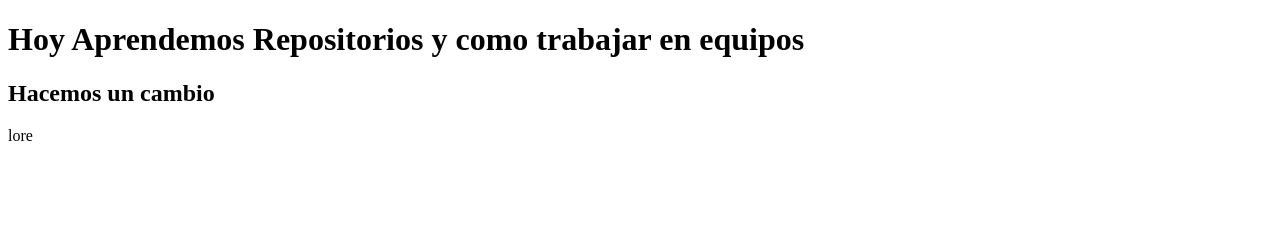
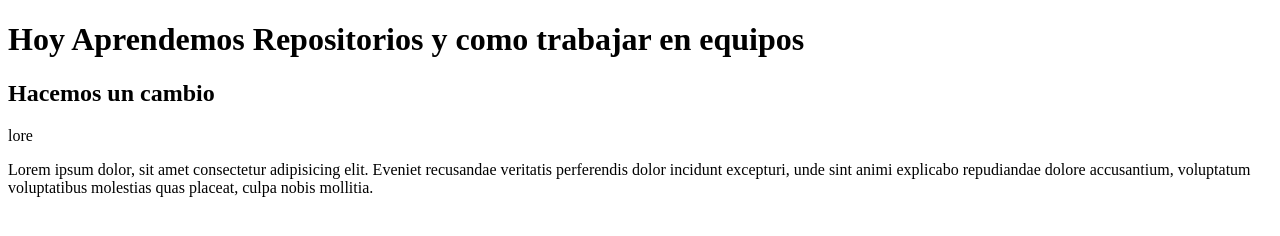
Before and after one commit to aaltamiranomiguel/G-y-G, a plain HTML site: page index.html in a window 1280 px wide. Drawn offline with Linux system fonts and the light colour scheme.

Commit message:
Agregamos lorem

```diff
--- a/index.html
+++ b/index.html
@@ -11,5 +11,7 @@
     <h1>Hoy Aprendemos Repositorios y como trabajar en equipos</h1>
     <h2>Hacemos un cambio</h2>
     <p>lore</p>
+    <p>Lorem ipsum dolor, sit amet consectetur adipisicing elit. Eveniet recusandae veritatis perferendis dolor incidunt excepturi, unde sint animi explicabo repudiandae dolore accusantium, voluptatum voluptatibus molestias quas placeat, culpa nobis mollitia.</p>
+
 </body>
 </html>
```
